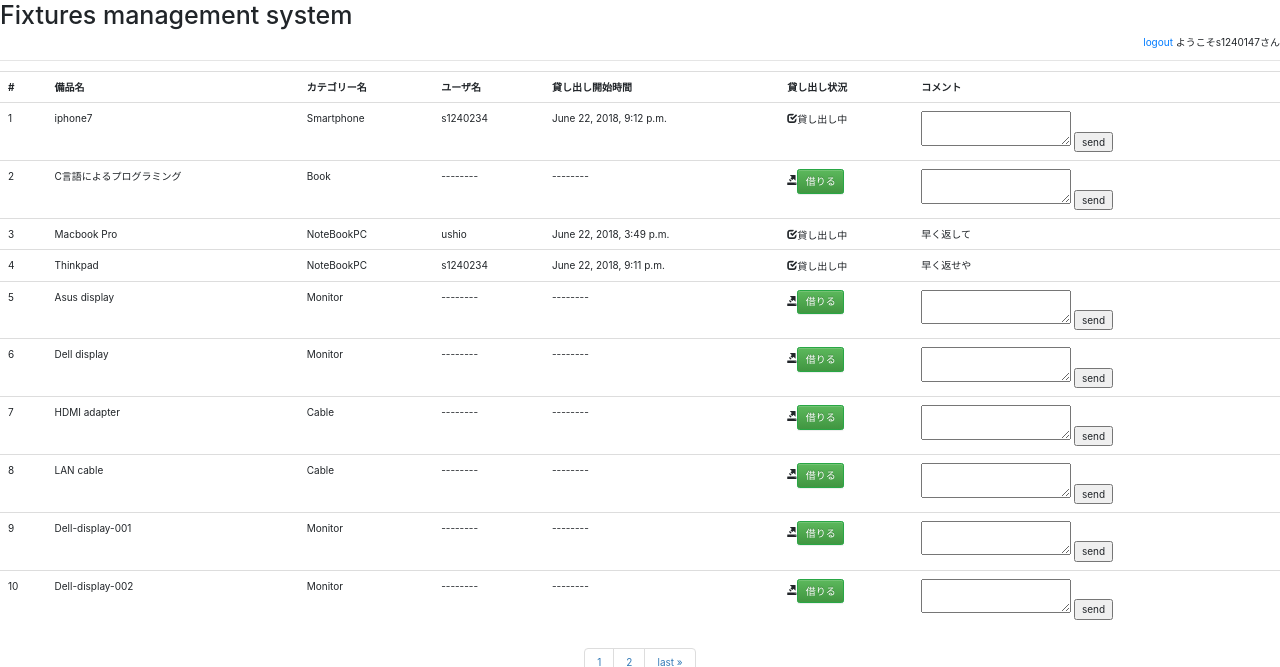
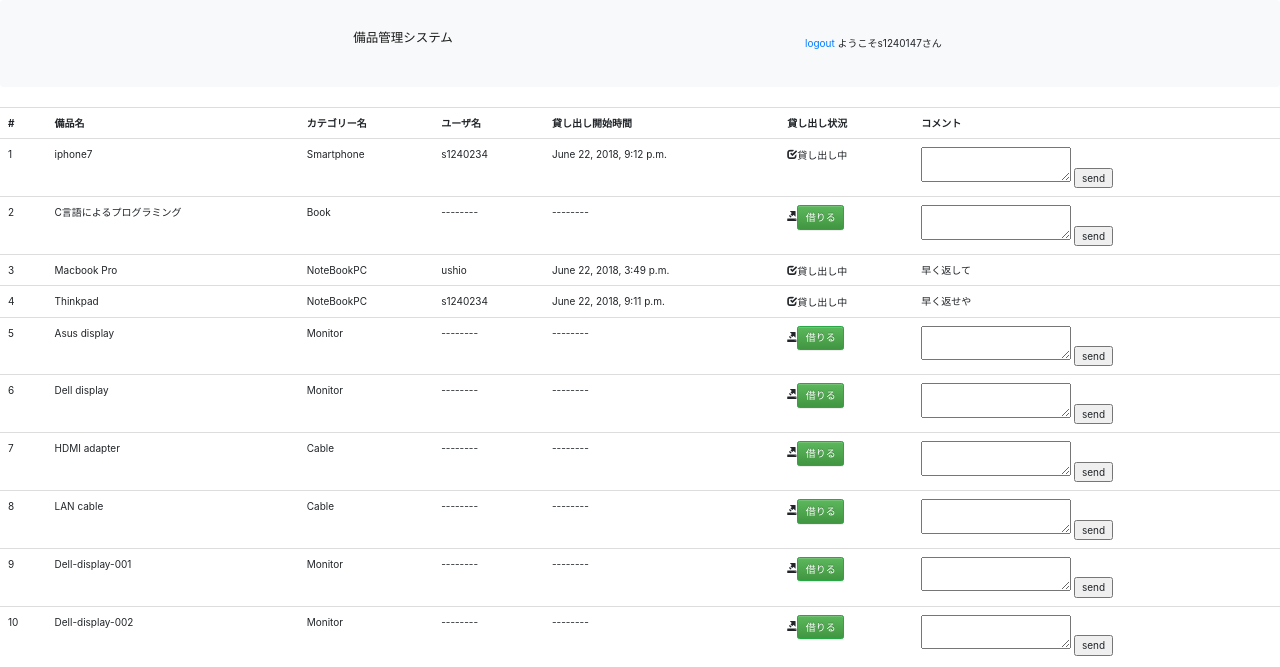
Before and after one commit to SAKaNa567/-, a Django app: page /fixtures/list/ in a window 1280 px wide. Shown: the top 667 px of the page. Run offline with Django 3.2, Linux system fonts and the light colour scheme; a user stored in the database is signed in; data comes from the database, SQL or seed files in the repository; both versions use the stored data as it was after the commit; some libraries are stand-ins or nearby versions.

Commit message:
base.html interace

```diff
--- a/system/templates/base.html
+++ b/system/templates/base.html
@@ -51,23 +51,19 @@
   </style>
   <body>
     <header>
-      <div>
-        <h1>Fixtures management system</h1>
+      <nav class="navbar navbar-light bg-light">
+        <span class="navbar-brand ml-0 h1">備品管理システム</span>
         <div align="right">
           {% if user.is_authenticated %}
-        <a href="{% url 'logout' %}">logout</a> ようこそ{{ user }}さん
-      {% else %}
-        <a  href="{% url 'login' %}">login</a> / <a href="{% url 'signup' %}">signup</a>
-      {% endif %}
+          <a href="{% url 'logout' %}">logout</a> ようこそ{{ user }}さん
+        {% else %}
+          <a  href="{% url 'login' %}">login</a> / <a href="{% url 'signup' %}">signup</a>
+        {% endif %}
         </div>
-
-      </div>
-        <hr>
+      </nav>
     </header>
-
       <div id="content">
         {% block content %}{% endblock %}
       </div>
-
   </body>
 </html>
```
Also changed, not shown: system/db.sqlite3.
